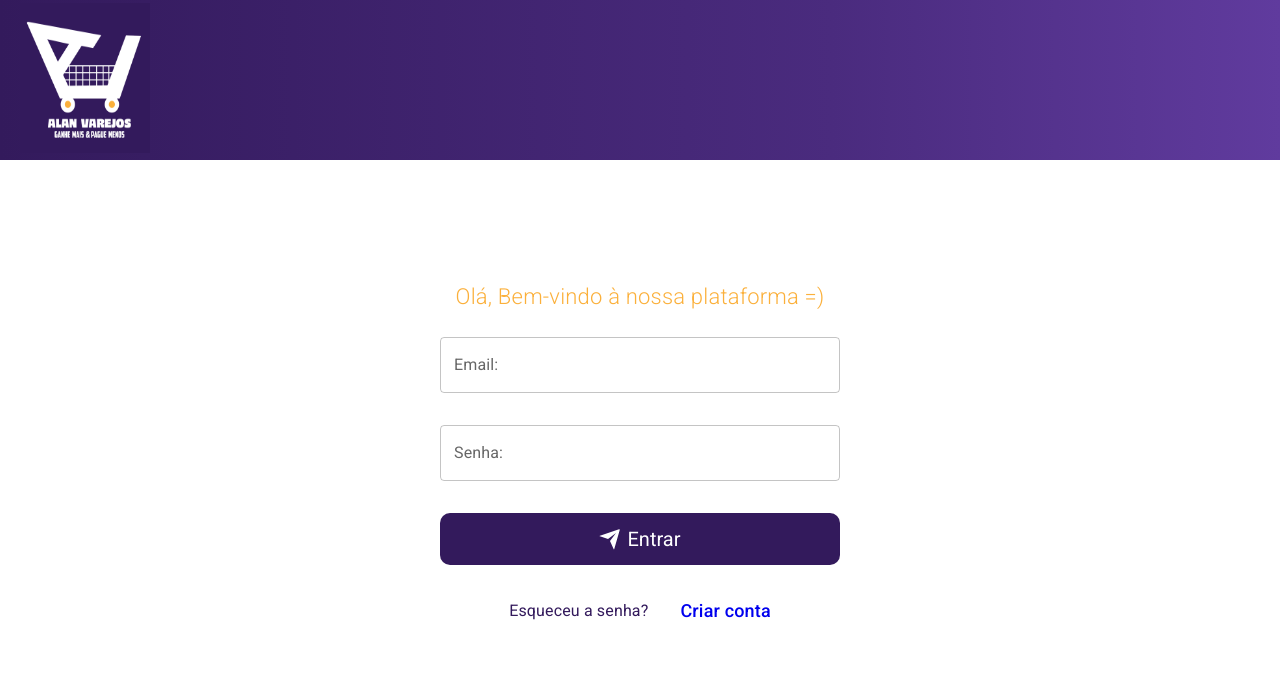
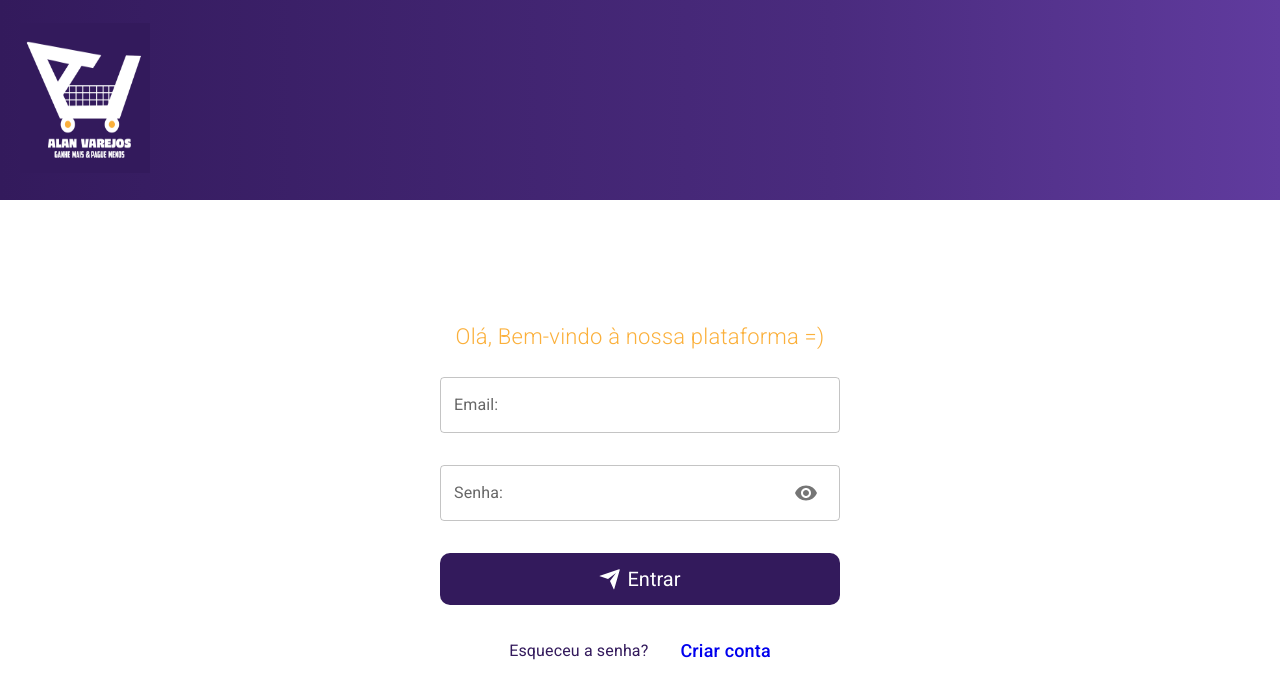
Before and after one commit to alancarloscesar/ecommerce, a React (Vite) app in the folder frontend/: page /login in a window 1280 px wide. Shown: the top 698 px of the page. Built offline with nearby package versions, Linux system fonts and the light colour scheme.

Commit message:
Password input

```diff
--- a/frontend/src/components/HeaderUser/index.tsx
+++ b/frontend/src/components/HeaderUser/index.tsx
@@ -12,23 +12,23 @@ export default function HeaderUser(){
                     display: "flex",
                     flexDirection: "column",
                     justifyContent: "center",
-                    height: "20vh",
+                    height: "25vh",
                     width: "100vw",
                     backgroundColor: "rgb(51,26,92)",
                     background: "linear-gradient(90deg, rgba(51,26,92,1) 0%, rgba(74,43,126,1) 65%, rgba(96,59,158,1) 100%)",
                     // marginBottom: "15vw",
 
                     [theme.breakpoints.only('sm')]: {
-                        marginBottom: "15vh",
-                        height: "20vh",
+                        // marginBottom: "15vh",
+                        height: "25vh",
                     },
                     [theme.breakpoints.only('xs')]: {
-                        marginBottom: "16vh",
+                        // marginBottom: "16vh",
                         height: "15vh",
                     },
                 }}
 
-                xl={12}
+                // xl={12}
             >
 
                 <Box sx={{
--- a/frontend/src/pages/signIn/index.tsx
+++ b/frontend/src/pages/signIn/index.tsx
@@ -1,11 +1,12 @@
 import "./styleButton.css"
-import { Grid, TextField, useTheme, Typography, Box, Alert, Button, Dialog, AlertTitle } from "@mui/material"
+import { Grid, TextField, useTheme, Typography, Box, Alert, Button, Dialog, AlertTitle, FormControl, InputLabel, OutlinedInput, InputAdornment, IconButton } from "@mui/material"
 import * as yup from 'yup';
 import { FormEvent, useEffect, useState } from "react";
 import AlertMessages from "../../components/AlertMessages"
 import HeaderUser from "../../components/HeaderUser";
 // import Teste from "../../components/teste"
 import ModalForgotPassword from "../../components/ModalForgotPassword"
+import { VisibilityOff, Visibility } from "@mui/icons-material";
 
 
 export default function SignIn() {
@@ -22,6 +23,12 @@ export default function SignIn() {
     const [userValidate, setUserValidate] = useState<any | string>(user.email)
 
     const [showAlertStatus, setshowAlertStatus] = useState(false);
+
+    const [showPassword, setShowPassword] = useState(false);
+    const handleClickShowPassword = () => setShowPassword((show) => !show);
+    // const handleMouseDownPassword = (event: React.MouseEvent<HTMLButtonElement>) => {
+    //   event.preventDefault();
+    // };
 
     const handleLogin = (e: FormEvent) => {
         e.preventDefault();
@@ -117,7 +124,7 @@ export default function SignIn() {
                         <Grid item xs={12}>
                             <TextField
                                 id="standard-search"
-                                label="Email: "
+                                label="Email:"
                                 type="email"
                                 variant="outlined"
                                 value={user.email}
@@ -125,13 +132,12 @@ export default function SignIn() {
 
                                 sx={{
                                     width: "100%",
-
                                 }}
                             />
                         </Grid>
 
                         <Grid item xs={12}>
-                            <TextField
+                            {/* <TextField
                                 id="standard-search"
                                 label="Senha: "
                                 type="password"
@@ -141,7 +147,29 @@ export default function SignIn() {
                                 sx={{
                                     width: "100%"
                                 }}
-                            />
+                            /> */}
+
+                            <FormControl sx={{ width: '100%' }} variant="outlined">
+                                <InputLabel>Senha:</InputLabel>
+                                <OutlinedInput
+                                    value={user.password}
+                                    onChange={(e) => setUser((prev) => ({ ...prev, password: e.target.value }))}
+                                    type={showPassword ? 'text' : 'password'}
+                                    endAdornment={
+                                        <InputAdornment position="end" sx={{'&:hover':{backgroundColor:"#f00"}}}>
+                                            <IconButton
+                                                aria-label="Password"
+                                                onClick={handleClickShowPassword}
+                                                // onMouseDown={handleMouseDownPassword}
+                                                // edge="end"
+                                            >
+                                                {showPassword ? <VisibilityOff /> : <Visibility />}
+                                            </IconButton>
+                                        </InputAdornment>
+                                    }
+                                    label="Senha:"
+                                />
+                            </FormControl>
                         </Grid>
 
 
@@ -201,9 +229,9 @@ export default function SignIn() {
             </form>
 
 
+
             {showModal && <ModalForgotPassword />}
             {showAlertStatus && <AlertMessages validate={userValidate} />}
-
         </>
     )
 }
```
